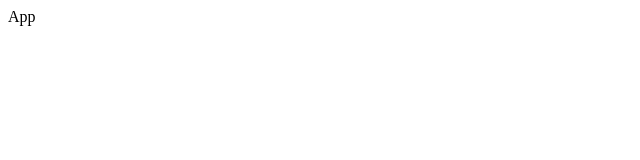
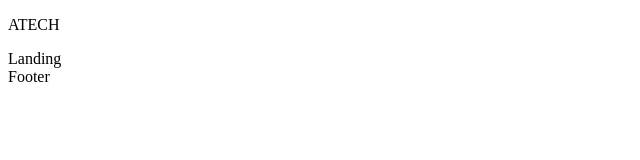
Before and after one commit to jzlbornoz/AppleTechnology, a React app: page / in a window 1280 px wide. Shown: the top 160 px of the page, without its empty margins (0-640 px from the left). Built offline with nearby package versions, Linux system fonts and the light colour scheme.

Commit message:
Se crearon los principales componentes

```diff
--- a/src/App.jsx
+++ b/src/App.jsx
@@ -1,8 +1,12 @@
 import React from 'react';
+import { Layout } from './components/Layout';
+import { Landing } from './containers/Landing';
 
 const App = () => {
     return (
-        <div>App</div>
+        <Layout>
+            <Landing />
+        </Layout>
     )
 }
 
--- /dev/null
+++ b/src/components/Footer.jsx
@@ -0,0 +1,9 @@
+import React from 'react';
+
+const Footer = () => {
+    return (
+        <div>Footer</div>
+    )
+}
+
+export { Footer }
--- /dev/null
+++ b/src/components/Header.jsx
@@ -0,0 +1,11 @@
+import React from 'react';
+
+const Header = () => {
+  return (
+    <section className="Header">
+      <p>ATECH</p>
+    </section>
+  )
+}
+
+export  {Header}
--- /dev/null
+++ b/src/components/Layout.jsx
@@ -0,0 +1,15 @@
+import React from 'react';
+import { Header } from './Header';
+import { Footer } from './Footer';
+
+const Layout = ({children}) => {
+  return (
+    <>
+    <Header />
+    {children}
+    <Footer />
+    </>
+  )
+}
+
+export  {Layout}
--- /dev/null
+++ b/src/containers/Landing.jsx
@@ -0,0 +1,9 @@
+import React from 'react';
+
+const Landing = () => {
+  return (
+    <div>Landing</div>
+  )
+}
+
+export  {Landing}
--- a/src/index.js
+++ b/src/index.js
@@ -1,6 +1,7 @@
 import React from "react";
 import {createRoot} from 'react-dom/client';
 import { App } from './App';
+import './index.css';
 
 createRoot(
     document.getElementById('app')
```
Also changed, not shown: src/index.css (added).
